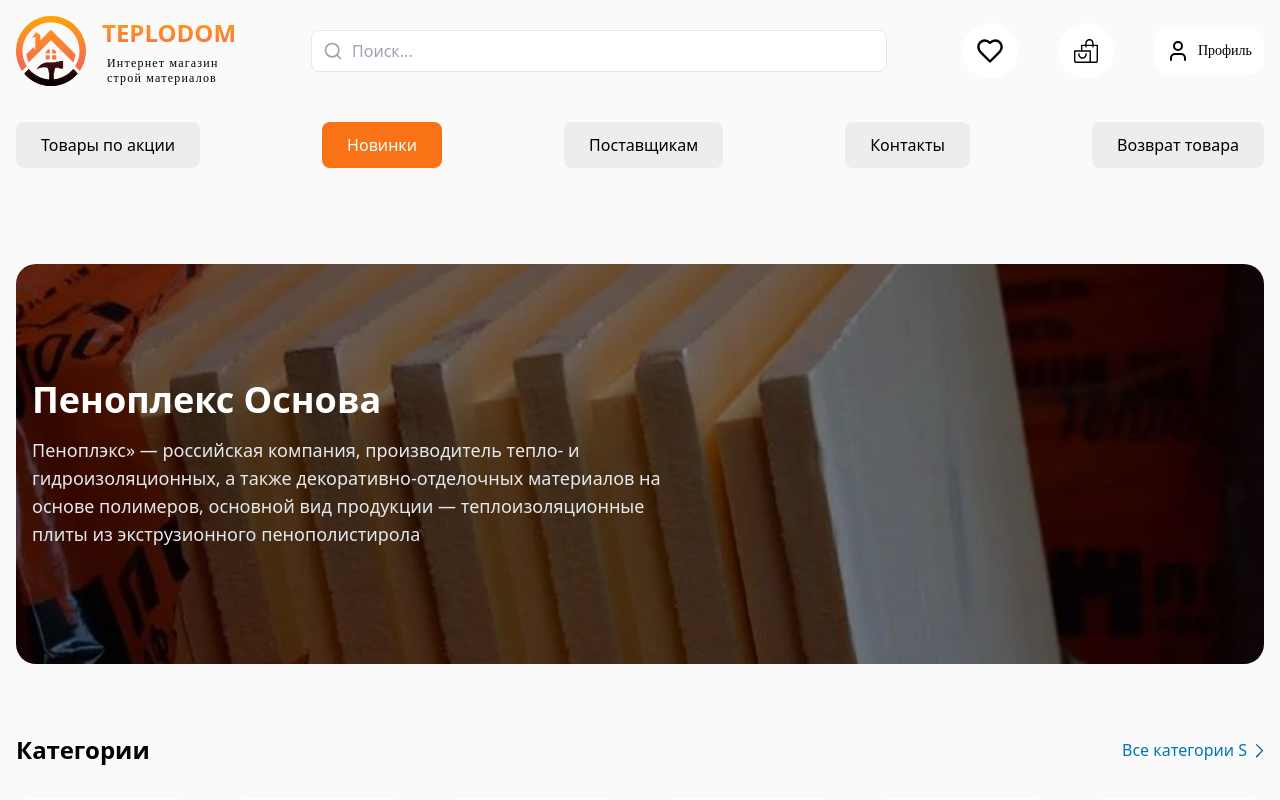
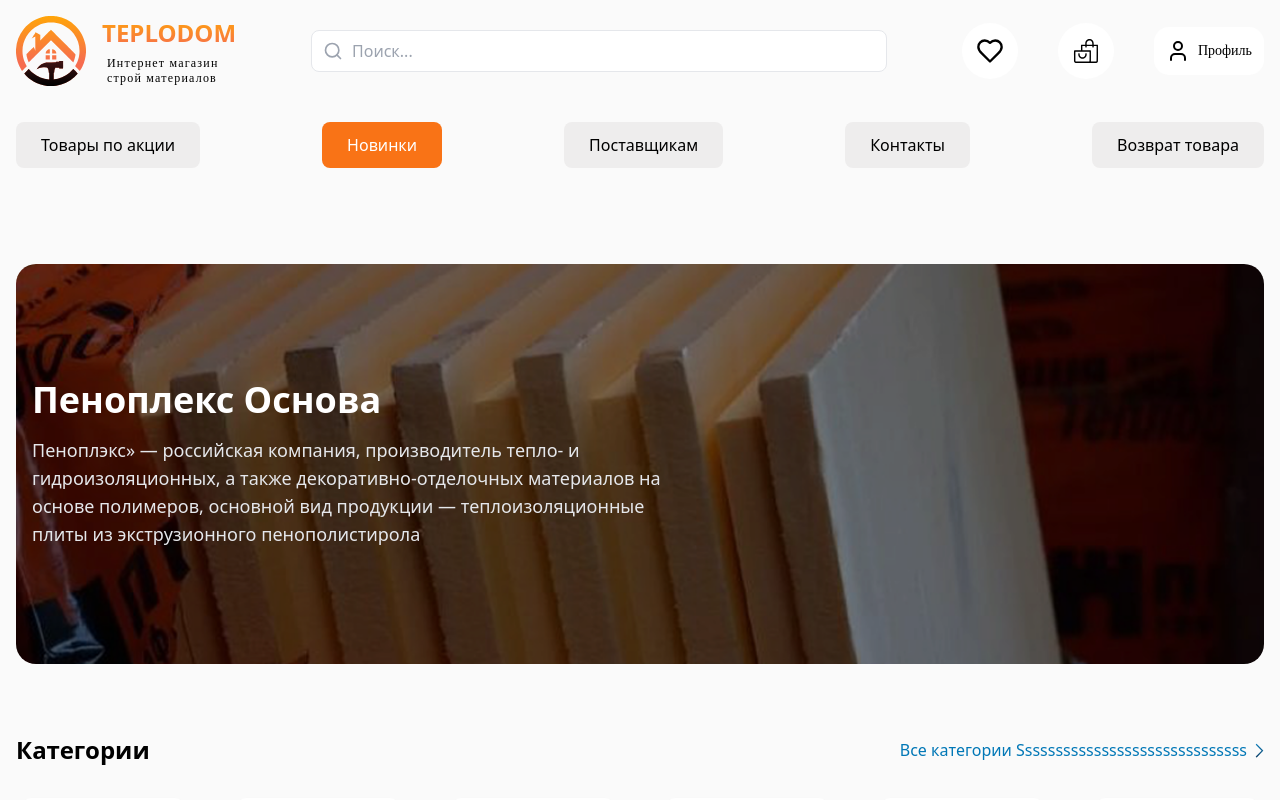
Before and after one commit to Salohiddin0/TeploDomReact, a React (Vite) app: page / in a window 1280 px wide. Shown: the top 800 px of the page. Built offline with nearby package versions, Linux system fonts and the light colour scheme; data requests are answered from the project's data file.

Commit message:
commit from main

```diff
--- a/src/components/CategoryCard.jsx
+++ b/src/components/CategoryCard.jsx
@@ -39,7 +39,7 @@ const CategoryCard = () => {
                 to='/categories'
                 className='cursor-pointer flex items-center gap-2 font-inter text-[#0077B6]'
               >
-                Все категории S
+                Все категории Ssssssssssssssssssssssssssssss
                 <svg
                   width='9'
                   height='15'
```
